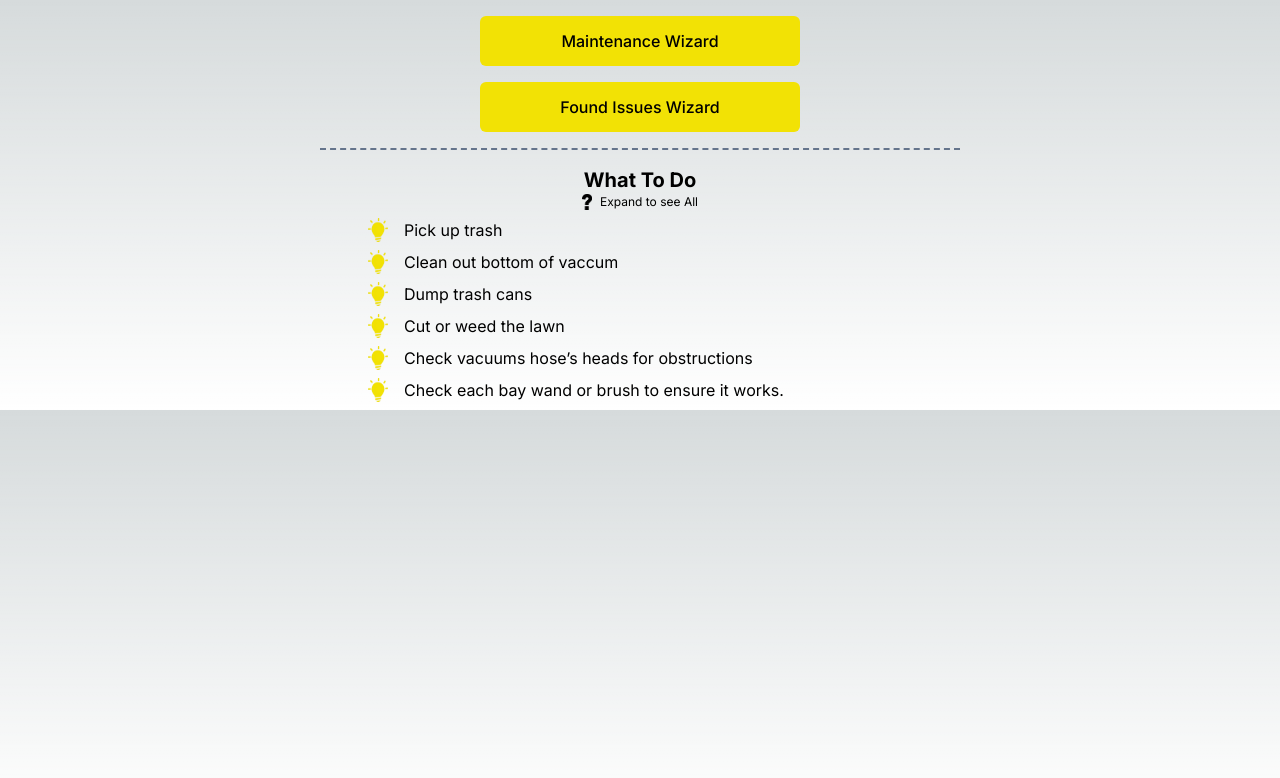
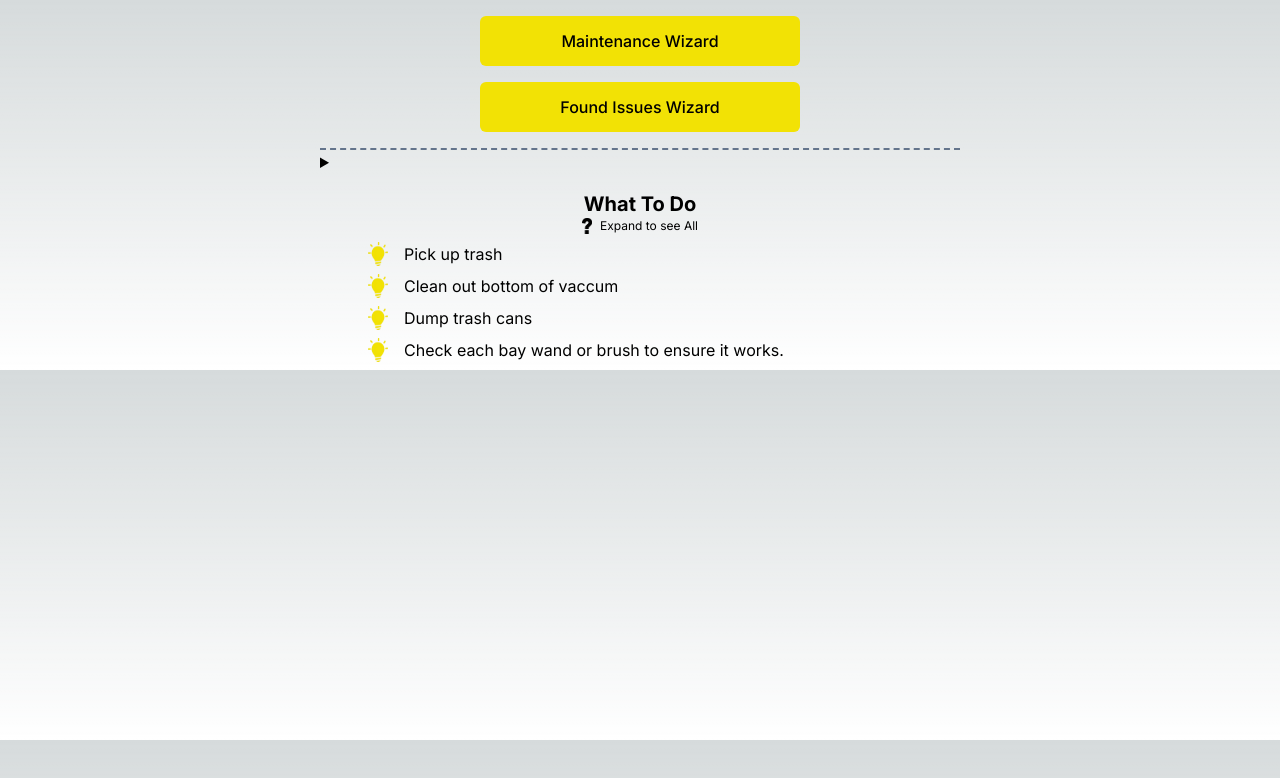
Before and after one commit to jcsmileyjr/carwash, a Next.js app: page /dashboard in a window 1280 px wide. Shown: the top 778 px of the page. Built offline with nearby package versions, Linux system fonts and the light colour scheme.

Commit message:
Refactor Issue component: Initial details & summary update

```diff
--- a/src/app/components/issues/issues.tsx
+++ b/src/app/components/issues/issues.tsx
@@ -9,11 +9,12 @@ import LightBulb from '../../../images/bulb-icon-yellow.png';
  * @param {Issue} issue.issue - The issue data.
  * @return {JSX.Element} The rendered list of issues.
  */
-const Issues = ({issue}: {issue: Issue}) => {
+const Issues = ({issue, summaryList}: {issue: Issue, summaryList: boolean}) => {
     return (
         <div className='mx-12'>
             {Object.keys(issue).map((key) => {
-                if(key === 'pickTrash' || key === 'cleanVacuum' || key === 'dumpTrashCans' || key === 'mowLawn' || key === 'checkVacuumHoses' || key === 'checkBayEquipment') {
+                if (summaryList === true) {
+                    if (key === 'pickTrash' || key === 'cleanVacuum' || key === 'dumpTrashCans' || key === 'checkBayEquipment') {
                         const action = issue[key];
                         return (
                             <div className='flex flex-row justify-start gap-4 my-2' key={key}>
@@ -22,6 +23,17 @@ const Issues = ({issue}: {issue: Issue}) => {
                             </div>
                         )
                     }
+                } else if (summaryList === false) {
+                    if (key === 'mowLawn' || key === 'checkBayEquipment') {
+                        const action = issue[key];
+                        return (
+                            <div className='flex flex-row justify-start gap-4 my-2' key={key}>
+                                <Image priority={false} src={LightBulb} width={20} height={5} alt="" className='h-6' />
+                                <p>{action.content}</p>
+                            </div>
+                        )
+                    }
+                }
             })}
         </div>
     )
--- a/src/app/components/whatToDo/whatToDo.tsx
+++ b/src/app/components/whatToDo/whatToDo.tsx
@@ -6,14 +6,17 @@ import Issues from '../issues/issues';
 export default function WhatToDo() {
     return (
         <section className="flex flex-col border-dashed border-t-2 border-slate-500">
-            <div>
-                <h1 className='text-xl text-center font-bold mt-4'>What To Do</h1>
-            </div>
-            <div className='flex justify-center gap-2'>
-                <Image priority={false} src={QuestionMark} width={10} height={5} alt="" className='' />
-                <p className='text-xs'>Expand to see All</p>
-            </div>
-            <Issues issue={WhatToDoIssue}  />
+            <details>
+                <summary>
+                    <h1 className='text-xl text-center font-bold mt-4'>What To Do</h1>
+                    <div className='flex justify-center gap-2'>
+                        <Image priority={false} src={QuestionMark} width={10} height={5} alt="" className='' />
+                        <p className='text-xs'>Expand to see All</p>
+                    </div>
+                    <Issues issue={WhatToDoIssue} summaryList={true} />
+                </summary>
+                <Issues issue={WhatToDoIssue} summaryList={false}  />
+            </details>
         </section>
     )
 }
```
Lines whose indentation alone changed are shown as unchanged.
